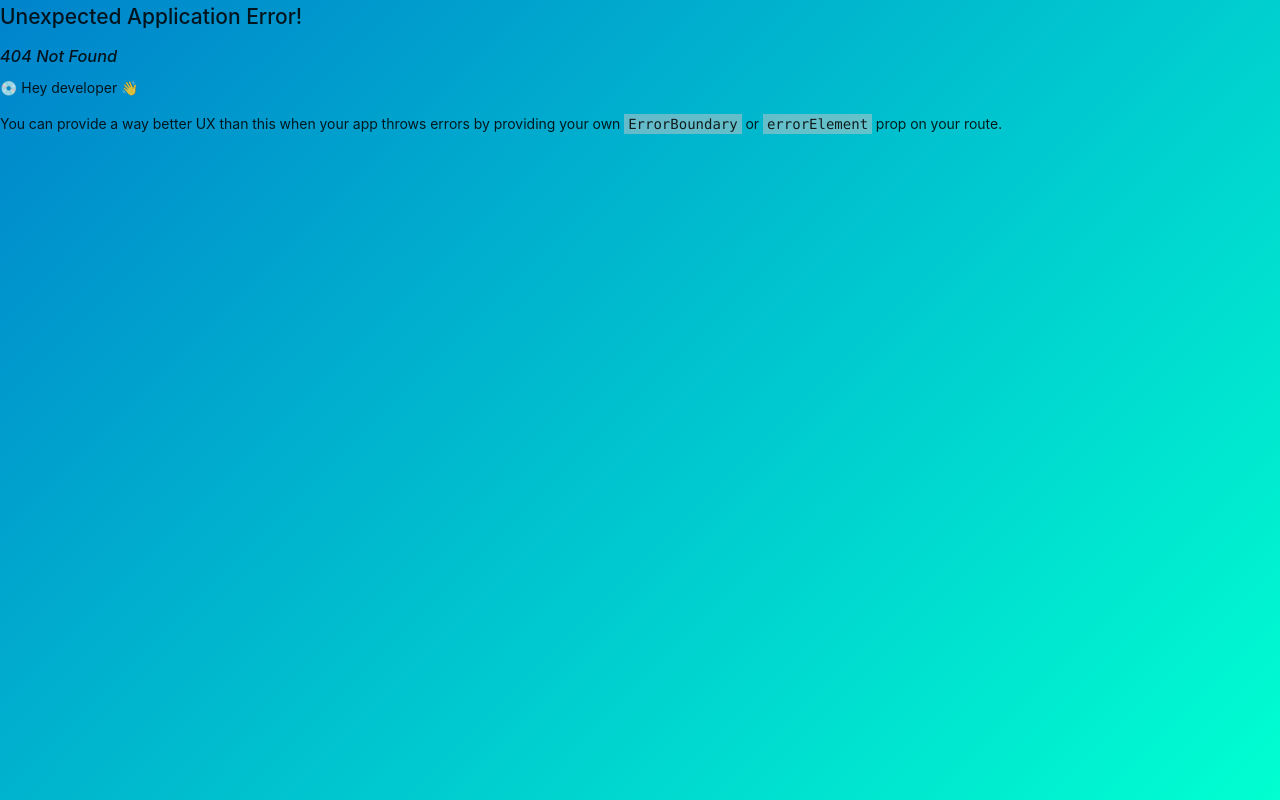
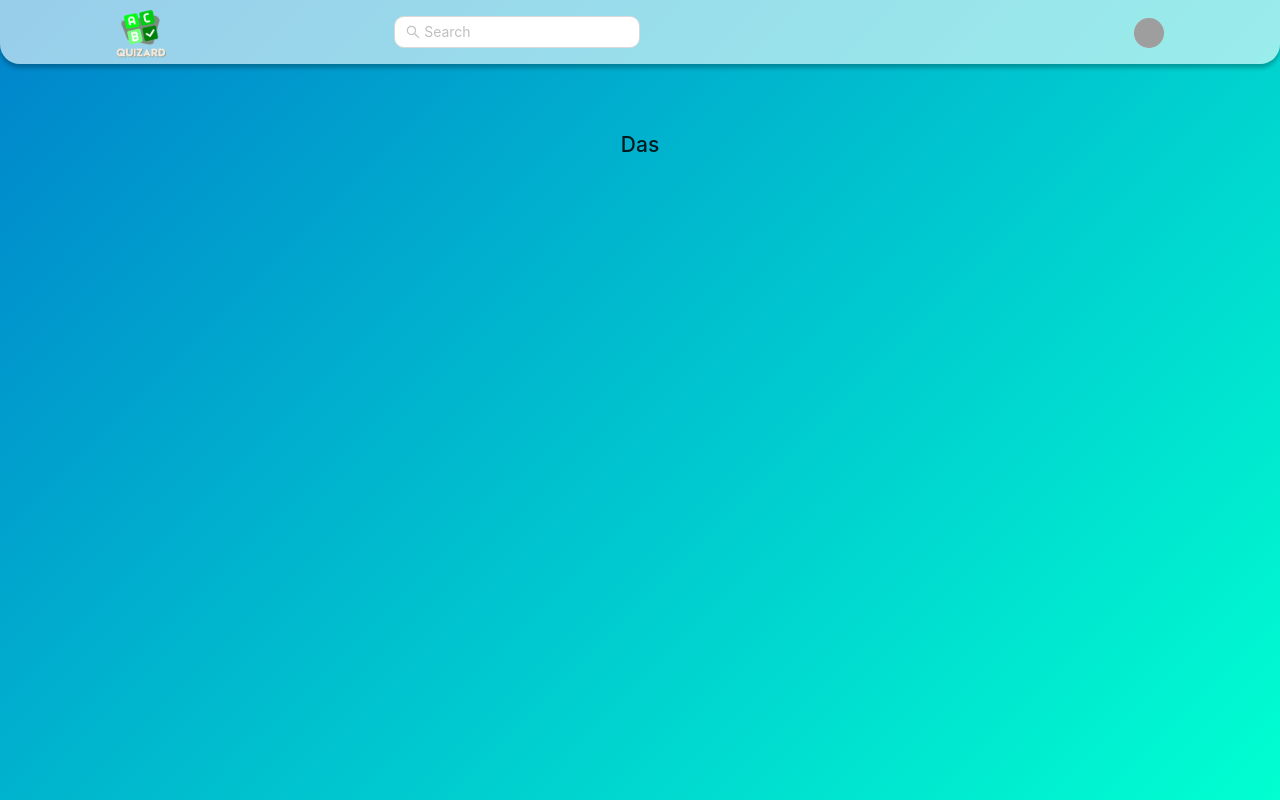
Before and after one commit to becamegod/quizard, a React (Create React App) app: page /dashboard in a window 1280 px wide. Before the commit this address had no page. Built offline with nearby package versions, Linux system fonts and the light colour scheme; grey boxes are pictures that could not be loaded.

Commit message:
add Dashboard Layout

```diff
--- a/package.json
+++ b/package.json
@@ -3,6 +3,7 @@
   "version": "0.1.0",
   "private": true,
   "dependencies": {
+    "@ant-design/icons": "^4.8.0",
     "@testing-library/jest-dom": "^5.16.5",
     "@testing-library/react": "^13.4.0",
     "@testing-library/user-event": "^13.5.0",
--- /dev/null
+++ b/src/components/DashboardLayout/index.jsx
@@ -0,0 +1,21 @@
+import React from "react";
+import { Layout } from "antd";
+import NavBar from "../NavBar";
+// eslint-disable-next-line no-unused-vars
+const { Header, Footer, Sider, Content } = Layout;
+
+// eslint-disable-next-line react/prop-types
+export default function DashboardLayout({ children }) {
+  return (
+    // eslint-disable-next-line react/jsx-no-useless-fragment
+    <>
+      <Layout style={{ background: "none" }}>
+        <Header style={{ background: "none", padding: "0px" }}>
+          <NavBar />
+        </Header>
+        <Content style={{ marginTop: "64px" }}> {children} </Content>
+        {/* <Footer>Footer</Footer> */}
+      </Layout>
+    </>
+  );
+}
--- a/src/components/InputPassword/index.jsx
+++ b/src/components/InputPassword/index.jsx
@@ -2,5 +2,5 @@ import React from "react";
 import { Input } from "antd";
 
 export default function InputPasswordField() {
-  return <Input.Password placeholder="input password" />;
+  return <Input.Password className="round" />;
 }
--- /dev/null
+++ b/src/components/NavBar/NavBar.css
@@ -0,0 +1,28 @@
+.navbar {
+  position: sticky;
+  top: 0;
+  width: 100%;
+  background-color: rgba(255, 255, 255, 0.60);
+  z-index: 1;
+  height: 64px;
+  padding: 0 50px;
+  box-shadow: 0px 4px 4px rgba(0, 0, 0, 0.25);
+  border-radius: 0px 0px 20px 20px;
+}
+
+.round {
+  border-radius: 5px;
+}
+
+
+.search {
+  width: 100%;
+  height: 100%;
+  border-radius: 10px;
+  font-size: 14px;
+  background: #FFFFFF;
+}
+
+.search-icon {
+  color: #C4C4C4;
+}
--- /dev/null
+++ b/src/components/NavBar/index.jsx
@@ -0,0 +1,33 @@
+import React from "react";
+import { Image, Row, Col, Input } from "antd";
+import "./NavBar.css";
+import { SearchOutlined } from "@ant-design/icons";
+import UserButton from "../UserButton";
+
+function search(e) {
+  console.log(e.target.value);
+}
+
+export default function NavBar() {
+  return (
+    <nav className="navbar">
+      <Row align="middle" justify="space-around">
+        <Col span={3}>
+          <Image preview={false} height={50} src="/logo/quizardLogo.png" />
+        </Col>
+        <Col span={5} align="left">
+          <Input
+            className="search"
+            placeholder="Search"
+            allowClear
+            prefix={<SearchOutlined className="search-icon" />}
+            onPressEnter={search}
+          />
+        </Col>
+        <Col span={8} align="right">
+          <UserButton />
+        </Col>
+      </Row>
+    </nav>
+  );
+}
--- /dev/null
+++ b/src/components/UserButton/UserButton.css
@@ -0,0 +1,8 @@
+.user-avatar {
+  border-radius: 50%;
+  background: #C4C4C4;
+}
+
+.overplay {
+  padding: 10px;
+}
--- /dev/null
+++ b/src/components/UserButton/index.jsx
@@ -0,0 +1,44 @@
+import React from "react";
+import { Image, Dropdown } from "antd";
+import "./UserButton.css";
+import { UserOutlined, LogoutOutlined } from "@ant-design/icons";
+import { Link } from "react-router-dom";
+
+const items = [
+  {
+    key: "1",
+    label: <Link to="/profile">Profile</Link>,
+    icon: <UserOutlined />
+  },
+  {
+    key: "2",
+    label: <Link to="/logout">Logout</Link>,
+    icon: <LogoutOutlined />
+  }
+];
+
+export default function UserButton() {
+  return (
+    // more gap between the button and the dropdown menu using antd
+    <Dropdown
+      menu={{ items }}
+      placement="bottom"
+      arrow
+      overlayClassName="overplay"
+    >
+      {/*
+        eslint-disable-next-line jsx-a11y/anchor-is-valid, jsx-a11y/click-events-have-key-events, jsx-a11y/no-static-element-interactions
+      */}
+      <a onClick={(e) => e.preventDefault()}>
+        <Image
+          width={30}
+          height={30}
+          src="error"
+          fallback="/img/user.png"
+          preview={false}
+          className="user-avatar"
+        />
+      </a>
+    </Dropdown>
+  );
+}
--- a/src/index.jsx
+++ b/src/index.jsx
@@ -7,6 +7,7 @@ import "./index.css";
 import LoginPage from "./pages/LoginPage";
 import RegisterPage from "./pages/RegisterPage";
 import RegisterProfilePage from "./pages/RegisterProfilePage";
+import DashboardPage from "./pages/DashboardPage";
 
 const router = createBrowserRouter([
   {
@@ -20,6 +21,10 @@ const router = createBrowserRouter([
   {
     path: "/register-profile",
     element: <RegisterProfilePage />
+  },
+  {
+    path: "/dashboard",
+    element: <DashboardPage />
   }
 ]);
 
--- /dev/null
+++ b/src/pages/DashboardPage.jsx
@@ -0,0 +1,13 @@
+import React from "react";
+import { Row } from "antd";
+import DashboardLayout from "../components/DashboardLayout";
+
+export default function RegisterPage() {
+  return (
+    <DashboardLayout>
+      <Row justify="center">
+        <h1>Das</h1>
+      </Row>
+    </DashboardLayout>
+  );
+}
```
Also changed, not shown: src/pages/Dashboard.jsx (deleted, +0 -8 lines), public/img/user.png (added).
